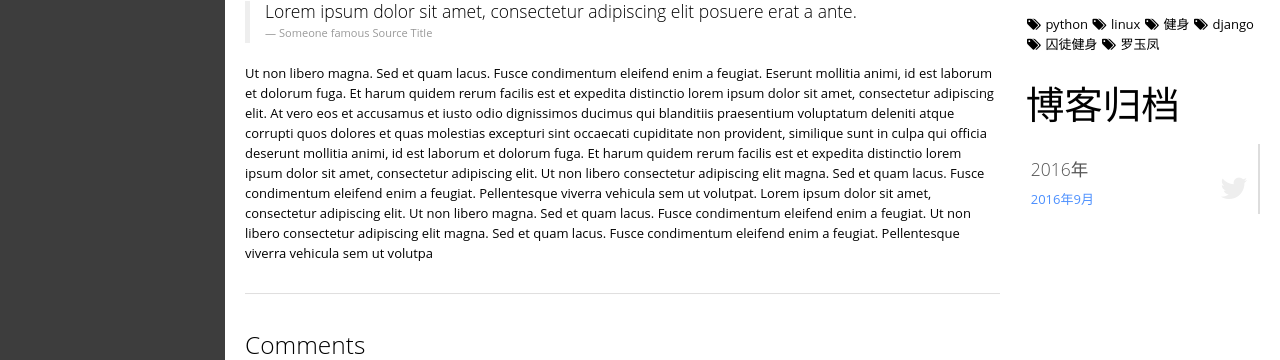
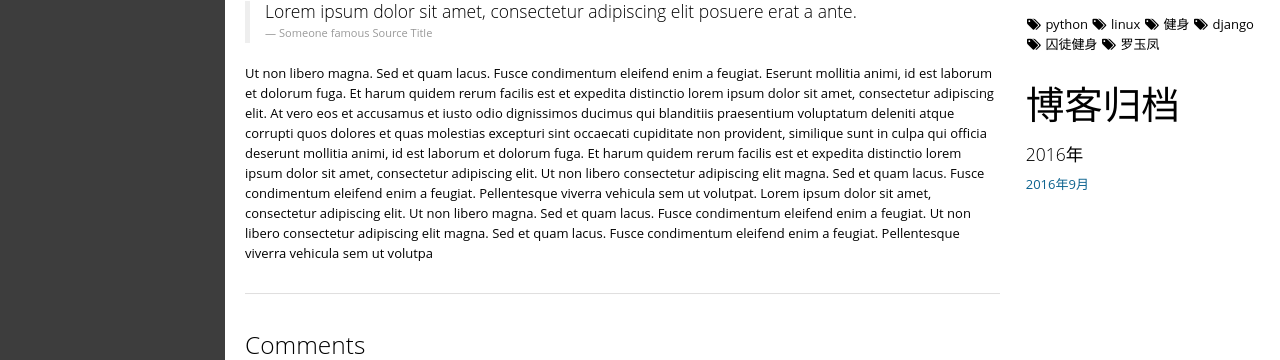
Before and after one commit to EthanCui/blog, a Django app: page / in a window 1280 px wide. Shown: the part 884-1244 px from the top of the page. Run offline with Django 3.2, Linux system fonts and the light colour scheme; data comes from the database, SQL or seed files in the repository.

Commit message:
develop on 20161004

```diff
--- a/website/templates/base.html
+++ b/website/templates/base.html
@@ -299,15 +299,16 @@
                 <div class="space20"></div>
                 <h2>博客归档</h2>
 
-                <div class="blog-twitter">
+                <div>
                     {% for year, month_list in archiveDic %}
-                    <div class="blog-twitter-block">
+                    <div>
                         <span><h4>{{ year }}年</h4></span>
                         {% for month in month_list %}
                         <a href="/{{ year }}/{{ month }}">{{ year }}年{{ month }}月</a>
+                            <br/>
                          {% endfor %}
-                        <i class="icon-twitter blog-twiiter-icon"></i>
                     </div>
+                        <br/>
                     {% endfor %}
                 </div>
             </div>
```
Also changed, not shown: 1 other file.
